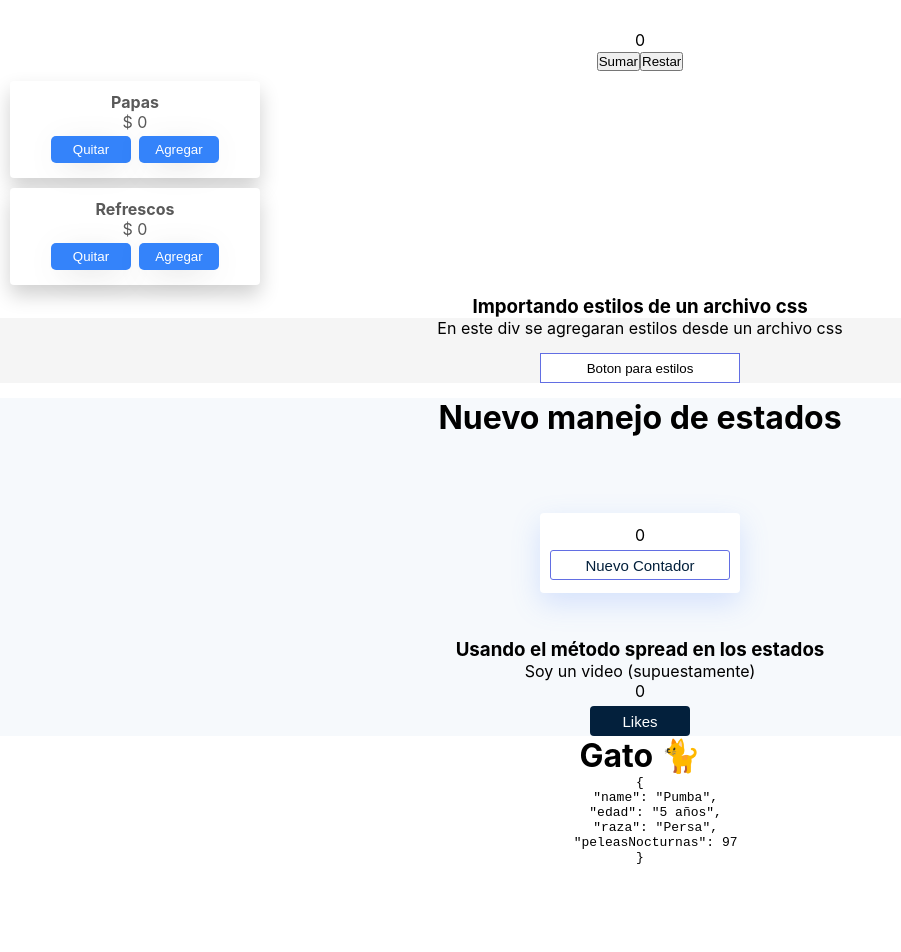
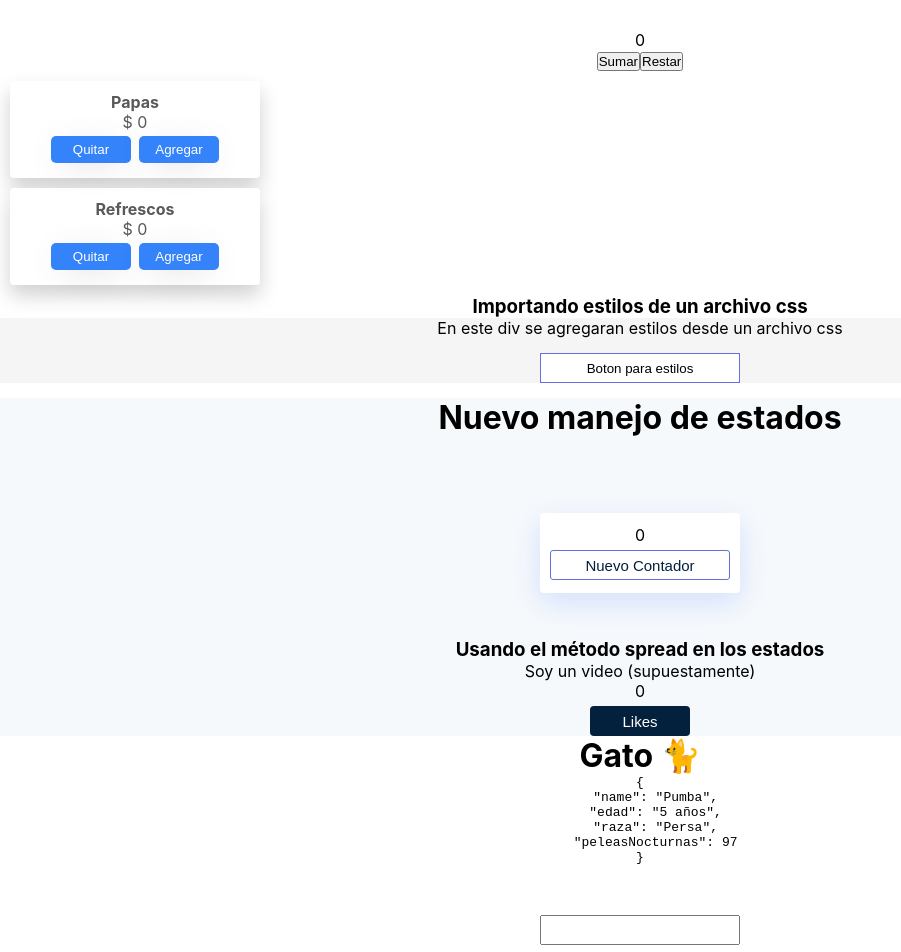
Before and after one commit to JasonLimonB/retomandoReact, a React (Create React App) app: page / in a window 1280 px wide. Shown: the top 952 px of the page, without its empty margins (0-901 px from the left). Before the commit the page ends 865 px from the top, so only its background shows below. Built offline with nearby package versions, Linux system fonts and the light colour scheme.

Commit message:
Haciendo bind

```diff
--- a/src/App.js
+++ b/src/App.js
@@ -7,6 +7,7 @@ import AddStyles from './components/EstilosComponent/AddStyles';
 import NuevoEstado from './components/NuevoEstado';
 import SpreadComponent from './components/SpreadComponent';
 import Gato from './components/PropsSpread';
+import EventosComponent from './components/EventosComponent';
 
 function App() {
 
@@ -24,6 +25,7 @@ function App() {
       <NuevoEstado titleButton="Nuevo Contador" />
       <SpreadComponent />
       <Gato name="Pumba" edad="5 años" {...otrosDatos} />
+      <EventosComponent />
     </div>
   );
 }
--- /dev/null
+++ b/src/components/EventosComponent/EventosComponent.jsx
@@ -0,0 +1,35 @@
+import React from 'react';
+
+class EventosComponent extends React.Component{
+
+    state = {
+        texto: ""
+    }
+
+
+    bindText = (event)=>{
+        this.setState({texto: event.target.value})
+    }
+
+    render(){
+        const estilos = {
+            marginBottom: "50px"
+        }
+
+        const inp = {
+            width: "200px",
+            height: "30px"
+        }
+
+
+
+        return(
+            <div style={estilos}>
+                <input type="text" style={inp} onChange={this.bindText} />
+                <p>{ this.state.texto }</p>
+            </div>
+        )
+    }
+}
+
+export default EventosComponent;
--- /dev/null
+++ b/src/components/EventosComponent/index.js
@@ -0,0 +1 @@
+export { default } from './EventosComponent';
--- a/src/components/PropsSpread/Gato.jsx
+++ b/src/components/PropsSpread/Gato.jsx
@@ -3,8 +3,13 @@ import React from 'react';
 const Gato = (props) =>{
 
     const cat = "🐈";
+
+    const estilos = {
+        marginBottom: "50px"
+    }
+
     return (
-        <div>
+        <div style={estilos}>
             <h1>Gato {cat}</h1>
             <pre>
                 { JSON.stringify(props, null, 4) }
```
